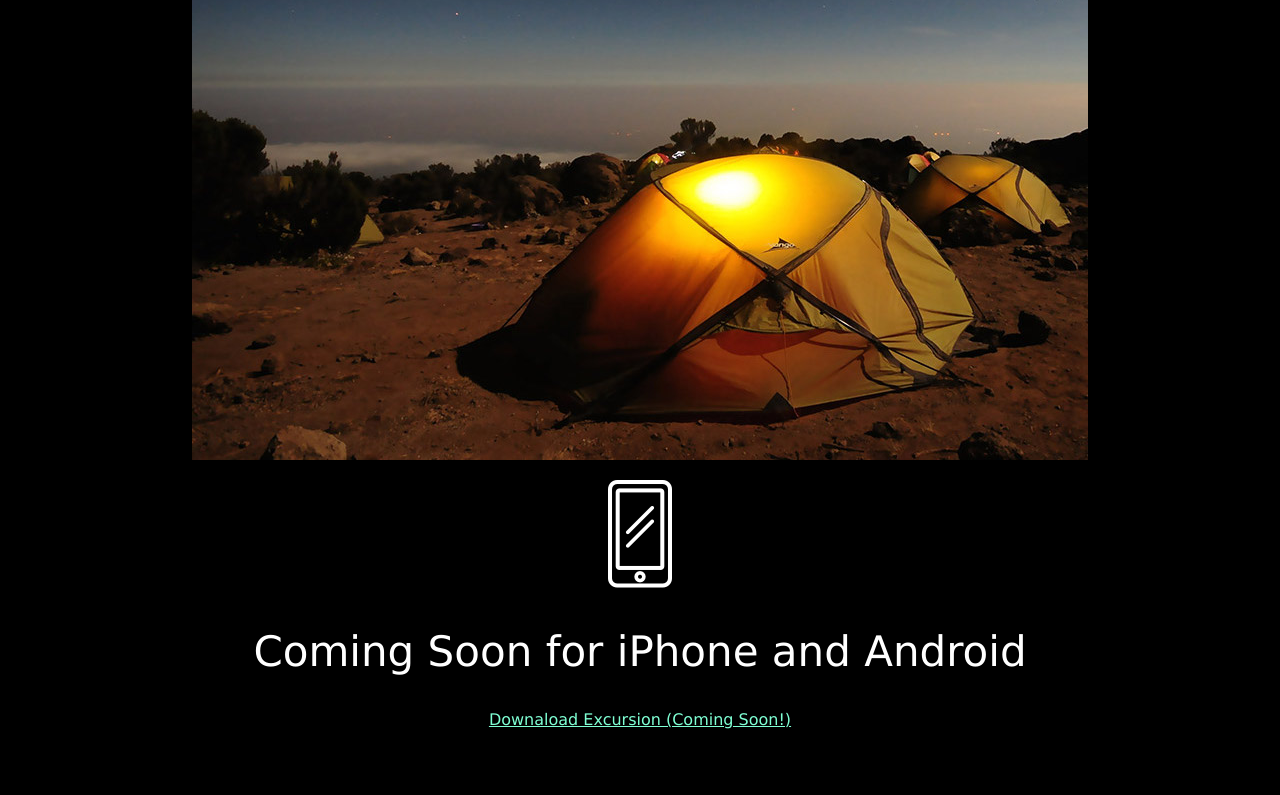
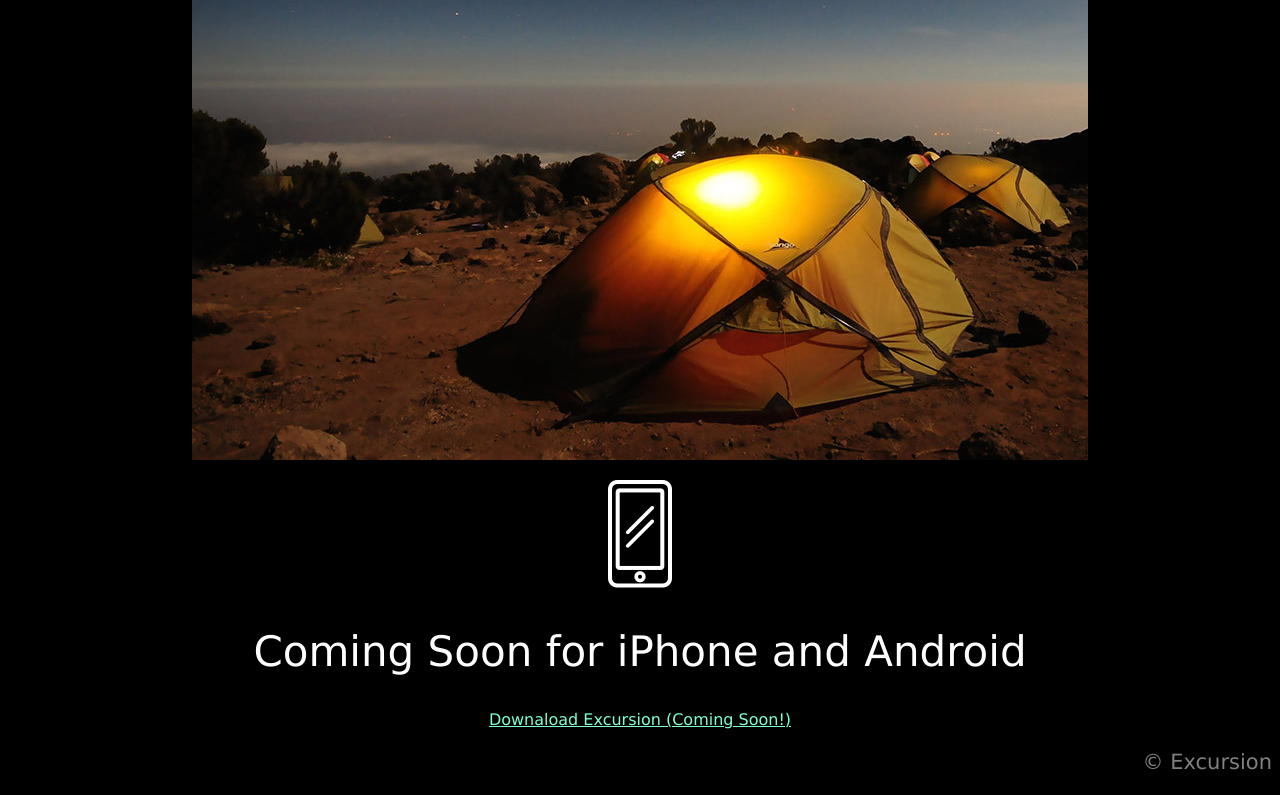
Before and after one commit to robertoolorenzo/excursion, a plain HTML site: page index.html in a window 1280 px wide. Shown: the part 552-1347 px from the top of the page. Drawn offline with Linux system fonts and the light colour scheme.

Commit message:
add copyright footer text

```diff
--- a/index.html
+++ b/index.html
@@ -19,6 +19,6 @@
     <p><img src="resources/images/phone.png"></p>
     <h2 class="header--secondary">Coming Soon for iPhone and Android</h2>
     <p><a class="link--cta" href="">Downaload Excursion (Coming Soon!)</a></p>
-    <p>Excursion</p>
+    <p class="footer">&copy; Excursion</p>
 </body>
 </html>
--- a/resources/css/style.css
+++ b/resources/css/style.css
@@ -29,3 +29,9 @@ body {
     color: aquamarine;
     font-size: 16px;
 }
+
+.footer {
+    text-align: right;
+    color: gray;
+    font-size: 21px;
+}
```
